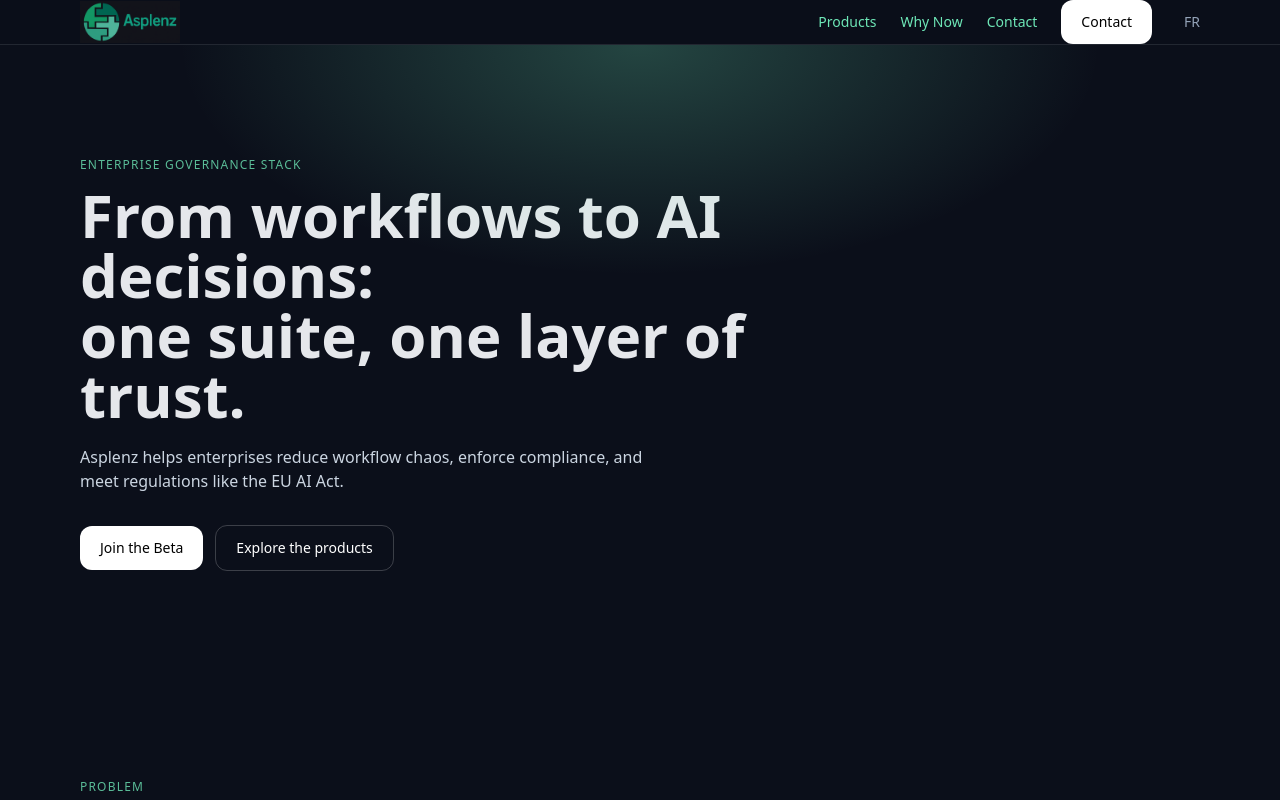
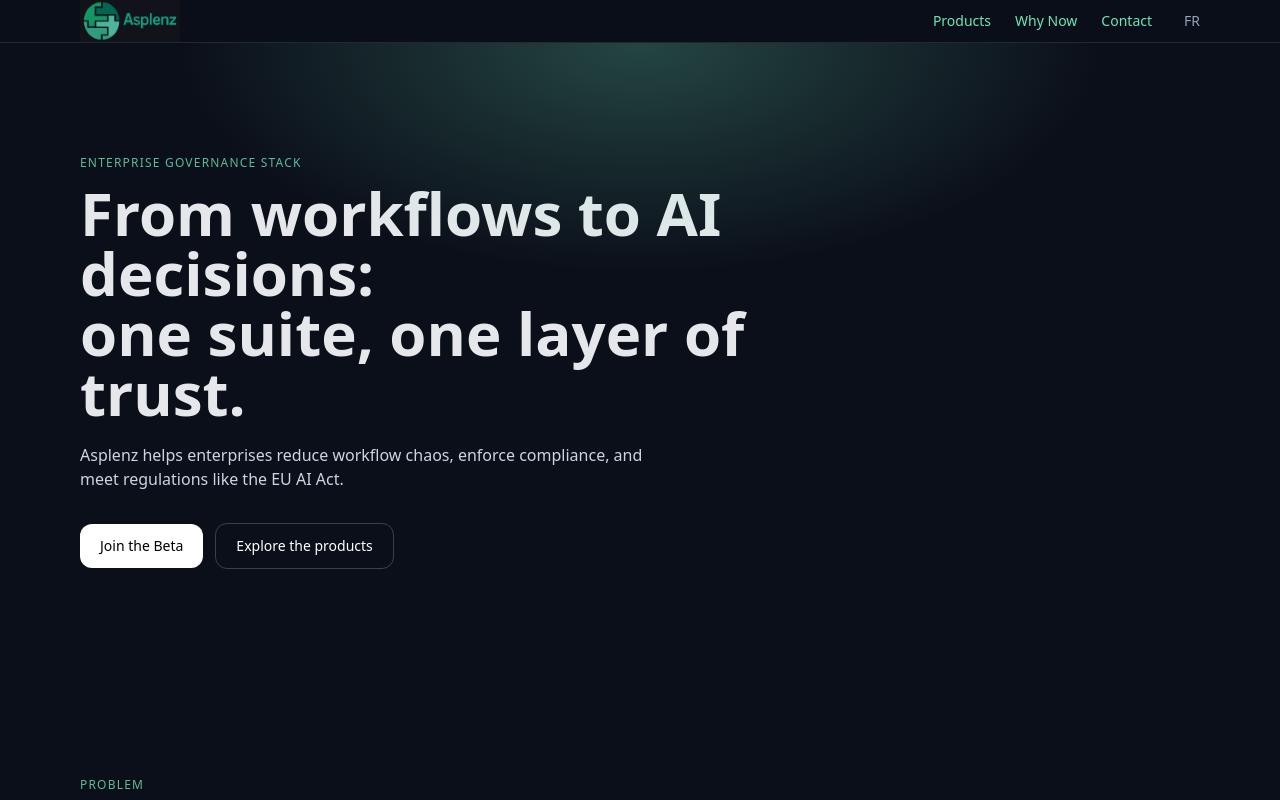
Before and after one commit to ahmedmohamedali/asplenz-landing, a Next.js app: page /en in a window 1280 px wide. Shown: the top 800 px of the page. Built offline with nearby package versions, Linux system fonts and the light colour scheme.

Commit message:
Remove irrelevant button

```diff
--- a/components/Navbar.tsx
+++ b/components/Navbar.tsx
@@ -16,7 +16,6 @@ export default function Navbar({ locale }:{ locale: "fr" | "en" }){
           <Link href={`/${locale}#products`} className="hover:text-white">{alt.products}</Link>
           <Link href={`/${locale}#why`} className="hover:text-white">{alt.why}</Link>
           <Link href={`/${locale}#contact`} className="hover:text-white">{alt.contact}</Link>
-          <Button href={`/${locale}#contact`}>{alt.contact}</Button>
           <Link href={`/${other}`} className="ml-2 text-slate-400 hover:text-white uppercase">{other}</Link>
         </nav>
         <div className="md:hidden flex items-center gap-3">
```
